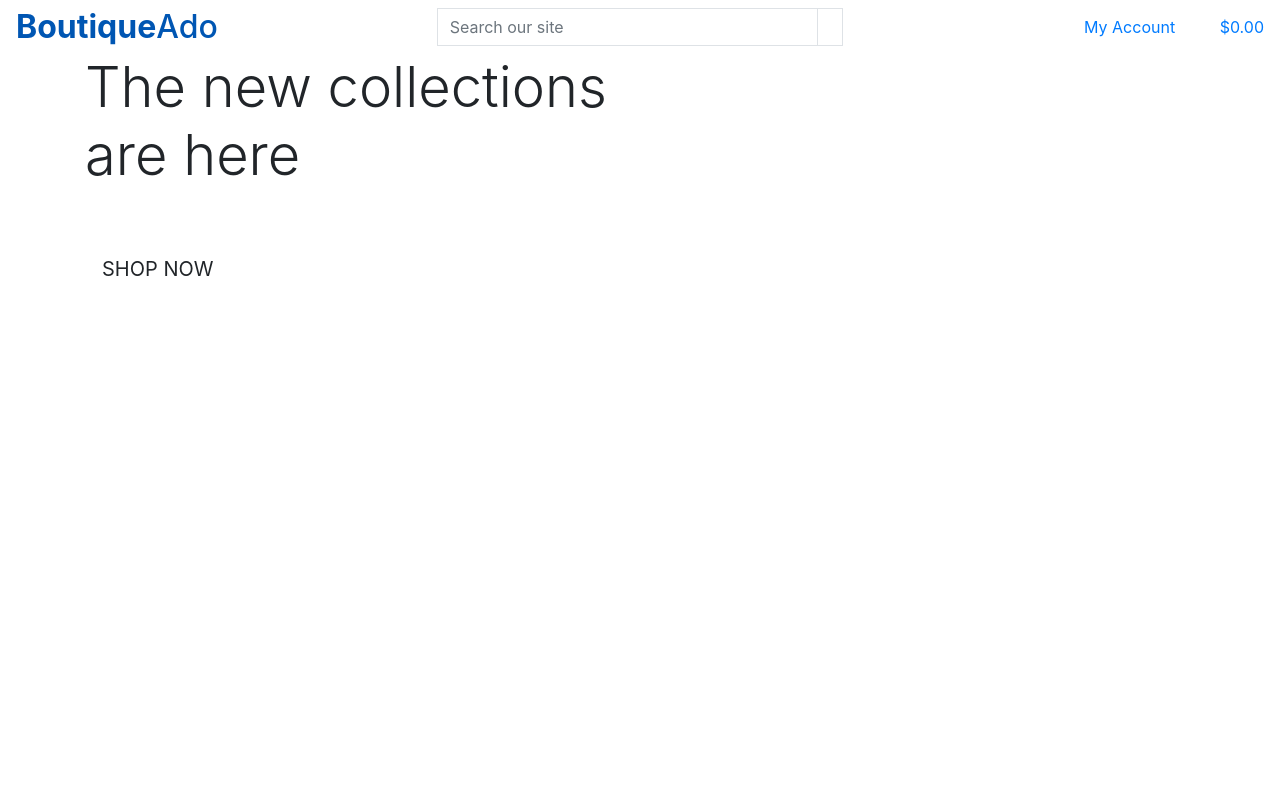
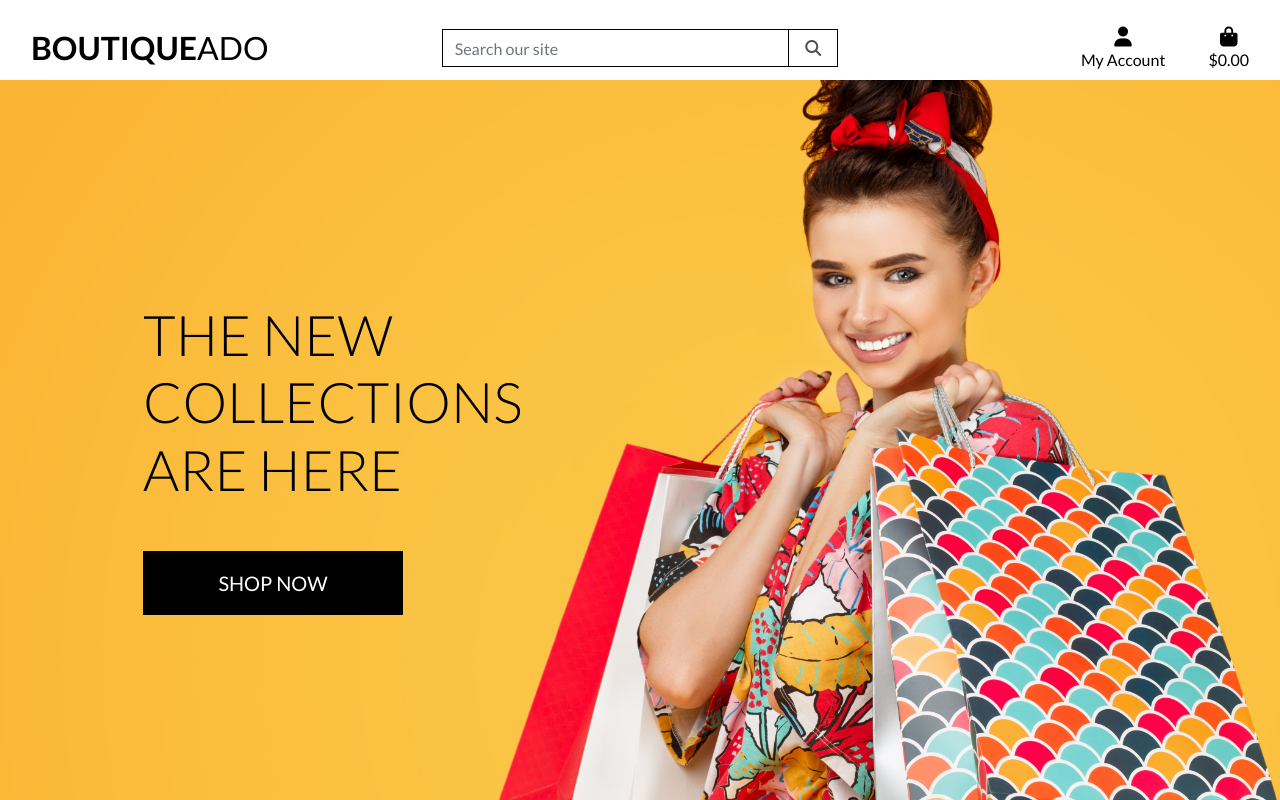
Before and after one commit to sineadezita/boutique_ado_v1, a Django app: page / in a window 1280 px wide. Run offline with Django 3.2, Linux system fonts and the light colour scheme; some libraries are stand-ins or nearby versions.

Commit message:
completed homepage header and css

```diff
--- a/boutique_ado/settings.py
+++ b/boutique_ado/settings.py
@@ -148,6 +148,10 @@ USE_TZ = True
 # https://docs.djangoproject.com/en/3.2/howto/static-files/
 
 STATIC_URL = '/static/'
+STATICFILES_DIRS = (os.path.join(BASE_DIR, 'static'),)
+
+MEDIA_URL = '/media/'
+MEDIA_ROOT = os.path.join(BASE_DIR, 'media')
 
 # Default primary key field type
 # https://docs.djangoproject.com/en/3.2/ref/settings/#default-auto-field
--- a/boutique_ado/urls.py
+++ b/boutique_ado/urls.py
@@ -15,9 +15,12 @@ Including another URLconf
 """
 from django.contrib import admin
 from django.urls import path, include
+from django.conf import settings
+from django.conf.urls.static import static
+
 
 urlpatterns = [
     path('admin/', admin.site.urls),
     path('accounts/', include('allauth.urls')),
     path('', include('home.urls')),
-]
+] + static(settings.MEDIA_URL, document_root=settings.MEDIA_ROOT)
--- /dev/null
+++ b/static/css/base.css
@@ -0,0 +1,81 @@
+html {
+    height: 100%;
+}
+
+body {
+    background: url('/media/homepage_background_cropped.jpg') no-repeat center center fixed;
+    background-size: cover;
+    height: calc(100vh - 164px);
+    color: #555;
+    font-family: 'Lato';
+}
+
+/* from Bulma */
+.icon {
+    align-items: center;
+    display: inline-flex;
+    justify-content: center;
+    height: 1.5rem;
+    width: 1.5rem;
+}
+
+.logo-font {
+    text-transform: uppercase;
+}
+
+.main-logo-link {
+    width: fit-content;
+}
+
+.shop-now-button {
+    background: black;
+    color: white;
+    min-width: 260px;
+}
+
+.btn-black {
+    background: black;
+    color: white;
+}
+
+.shop-now-button:hover,
+.shop-now-button:active,
+.shop-now-button:focus,
+.btn-black:hover,
+.btn-black:active,
+.btn-black:focus {
+    background: #222;
+    color: white;
+}
+
+.text-black {
+    color: #000 !important;
+}
+
+.border-black {
+    border: 1px solid black !important;
+}
+
+/* -------------------------------- Media Queries */
+
+/* Slightly larger container on xl screens */
+@media (min-width: 1200px) {
+  .container {
+    max-width: 80%;
+  }
+}
+
+/* fixed top navbar only on medium and up */
+@media (min-width: 992px) {
+    .fixed-top-desktop-only {
+        position: fixed;
+        top: 0;
+        right: 0;
+        left: 0;
+        z-index: 1030;
+    }
+
+    .header-container {
+        padding-top: 164px;
+    }
+}
--- a/templates/base.html
+++ b/templates/base.html
@@ -14,17 +14,27 @@
     {% endblock %}
 
     <!-- Bootstrap CSS -->
-    {% block corecss%}
-        <link rel="stylesheet" href="https://cdn.jsdelivr.net/npm/bootstrap@4.6.2/dist/css/bootstrap.min.css" integrity="sha384-xOolHFLEh07PJGoPkLv1IbcEPTNtaed2xpHsD9ESMhqIYd0nLMwNLD69Npy4HI+N" crossorigin="anonymous">
+    {% block corecss %}
+        <link rel="stylesheet" href="https://stackpath.bootstrapcdn.com/bootstrap/4.4.1/css/bootstrap.min.css"
+            integrity="sha384-Vkoo8x4CGsO3+Hhxv8T/Q5PaXtkKtu6ug5TOeNV6gBiFeWPGFN9MuhOf23Q9Ifjh" crossorigin="anonymous">
+        <link rel="stylesheet" href="{% static 'css/base.css' %}">
+        <link href="https://fonts.googleapis.com/css2?family=Lato:ital,wght@0,100;0,300;0,400;0,700;0,900;1,100;1,300;1,400;1,700;1,900&display=swap" rel="stylesheet">
     {% endblock %}
 
     {% block extra_css %}
     {% endblock %}
 
     {% block corejs %}
-        <script src="https://cdn.jsdelivr.net/npm/jquery@3.5.1/dist/jquery.min.js" integrity="sha256-9/aliU8dGd2tb6OSsuzixeV4y/faTqgFtohetphbbj0=" crossorigin="anonymous"></script>
-        <script src="https://cdn.jsdelivr.net/npm/popper.js@1.16.1/dist/umd/popper.min.js" integrity="sha384-9/reFTGAW83EW2RDu2S0VKaIzap3H66lZH81PoYlFhbGU+6BZp6G7niu735Sk7lN" crossorigin="anonymous"></script>
-        <script src="https://cdn.jsdelivr.net/npm/bootstrap@4.6.2/dist/js/bootstrap.min.js" integrity="sha384-+sLIOodYLS7CIrQpBjl+C7nPvqq+FbNUBDunl/OZv93DB7Ln/533i8e/mZXLi/P+" crossorigin="anonymous"></script>
+        <script src="https://kit.fontawesome.com/8085e6eb5a.js" crossorigin="anonymous"></script>
+        <script src="https://cdn.jsdelivr.net/npm/jquery@3.5.1/dist/jquery.min.js"
+            integrity="sha256-9/aliU8dGd2tb6OSsuzixeV4y/faTqgFtohetphbbj0="
+            crossorigin="anonymous"></script>
+        <script src="https://cdn.jsdelivr.net/npm/popper.js@1.16.0/dist/umd/popper.min.js"
+            integrity="sha384-Q6E9RHvbIyZFJoft+2mJbHaEWldlvI9IOYy5n3zV9zzTtmI3UksdQRVvoxMfooAo"
+            crossorigin="anonymous"></script>
+        <script src="https://stackpath.bootstrapcdn.com/bootstrap/4.4.1/js/bootstrap.min.js"
+            integrity="sha384-wfSDF2E50Y2D1uUdj0O3uMBJnjuUD4Ih7YwaYd1iqfktj0Uod8GCExl3Og8ifwB6"
+            crossorigin="anonymous"></script>
     {% endblock %}
 
     {% block extra_js %}
@@ -33,8 +43,8 @@
     <title>Boutique Ado {% block extra_title %}{% endblock %}</title>
   </head>
   <body>
-    <header claass="container-fluid fixed-top">
-        <div class="row">
+    <header class="container-fluid fixed-top">
+        <div id="topnav" class="row bg-white pt-lg-3 d-none d-lg-flex">
             <div class="col-12 col-lg-4 my-auto py-1 py-lg-0 text-center text-lg-left">
                 <a href="{% url 'home' %}" class="nav-link main-logo-link">
                     <h2 class="logo-font text-black my-0"><strong>Boutique</strong>Ado</h2>
@@ -57,7 +67,7 @@
             <div class="col-12 col-lg-4 my-auto py-1 py-lg-0">
                 <ul class="list-inline list-unstyled text-center text-lg-right my-0">
                     <li class="list-inline-item dropdown">
-                        <a class="text-black nav-link" href="#" id="user-option" data-toggle="dropdown" aria-haspopup="true" aria-expanded="false">
+                        <a class="text-black nav-link" href="#" id="user-options" data-toggle="dropdown" aria-haspopup="true" aria-expanded="false">
                             <div class="text-center">
                                 <div><i class="fas fa-user fa-lg"></i></div>
                                 <p class="my-0">My Account</p>
```
Also changed, not shown: media/homepage_background_cropped.jpg (added).
